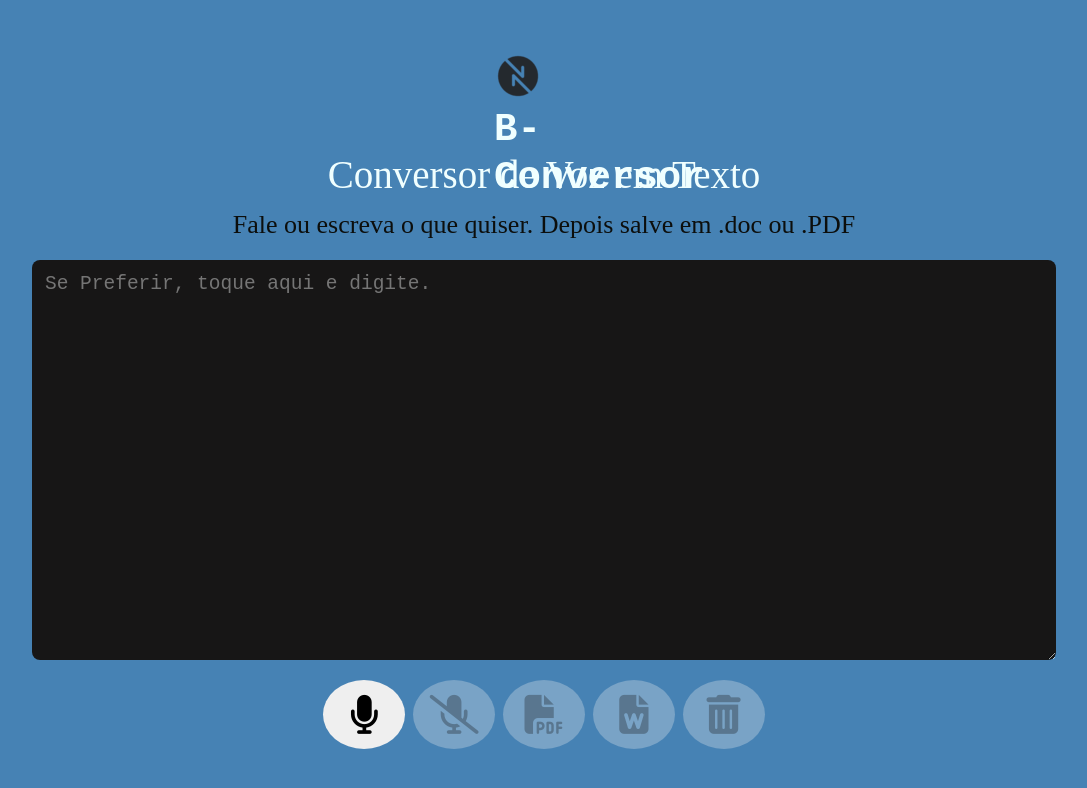
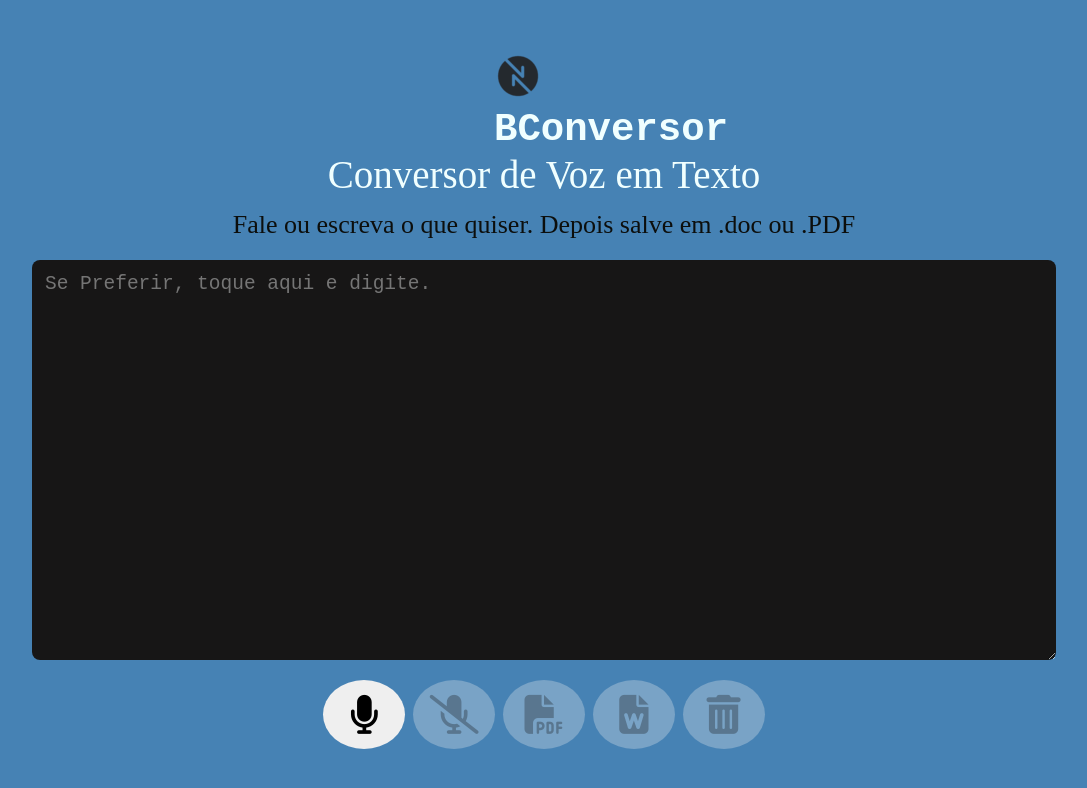
Before and after one commit to Edivaldos/B-Convert, a plain HTML site: page index.html in a window 1280 px wide. Shown: the whole page, without its empty margins (96-1183 px from the left). Drawn offline with Linux system fonts and the light colour scheme.

Commit message:
Update index.html

```diff
--- a/index.html
+++ b/index.html
@@ -22,9 +22,9 @@
         <div id="logo">
             <div id="imgLogo"><img src="images/b-convert_logo-48.png" alt="logo" id="img-logo">
 
-                <div id="nomeApp">
-                    <p id="nome"><b>B-Conversor</b></p>
-                </div>
+                <span id="nomeApp">
+                    <p id="nome"><b>BConversor</b></p>
+                </span>
             </div>
         </div>
 
```
